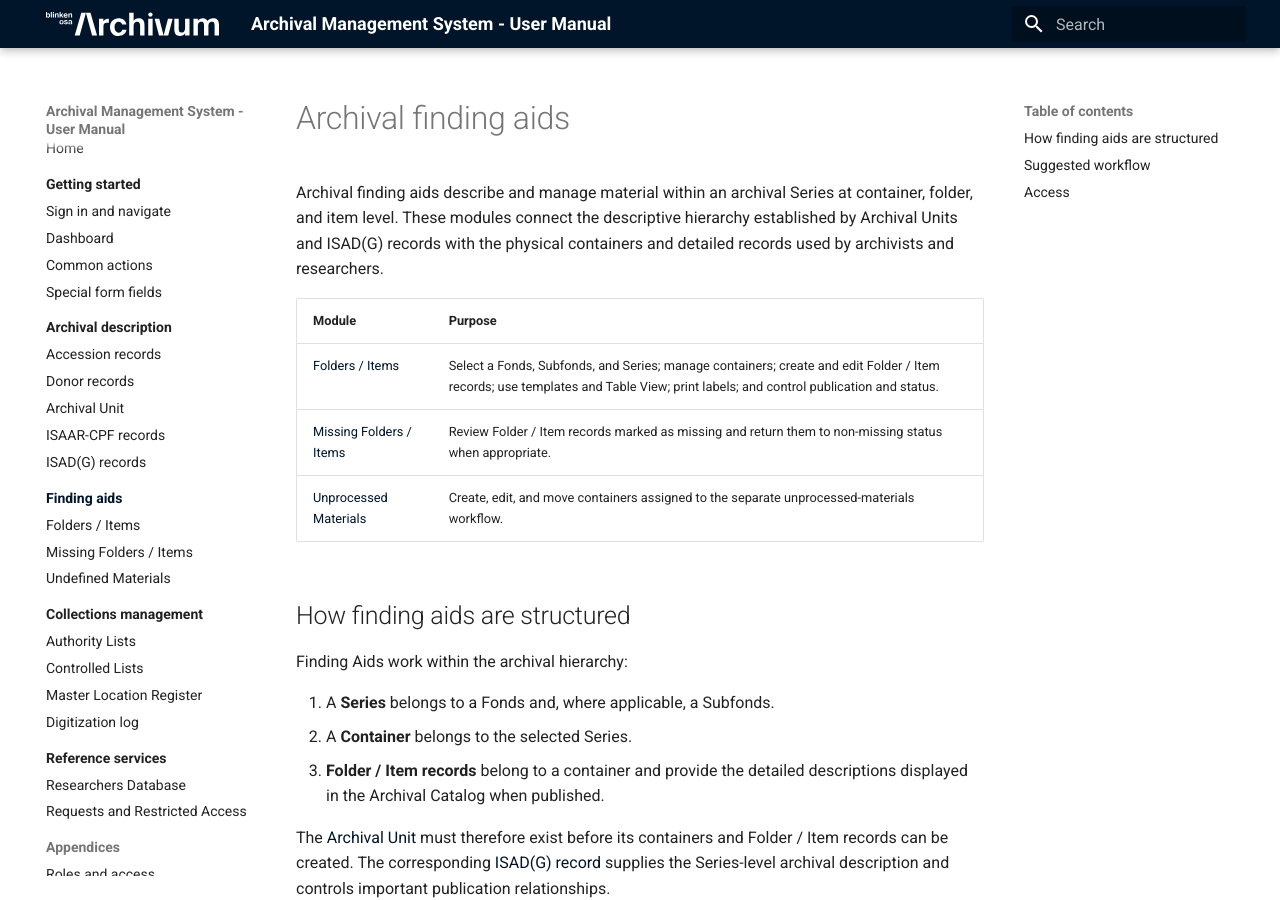
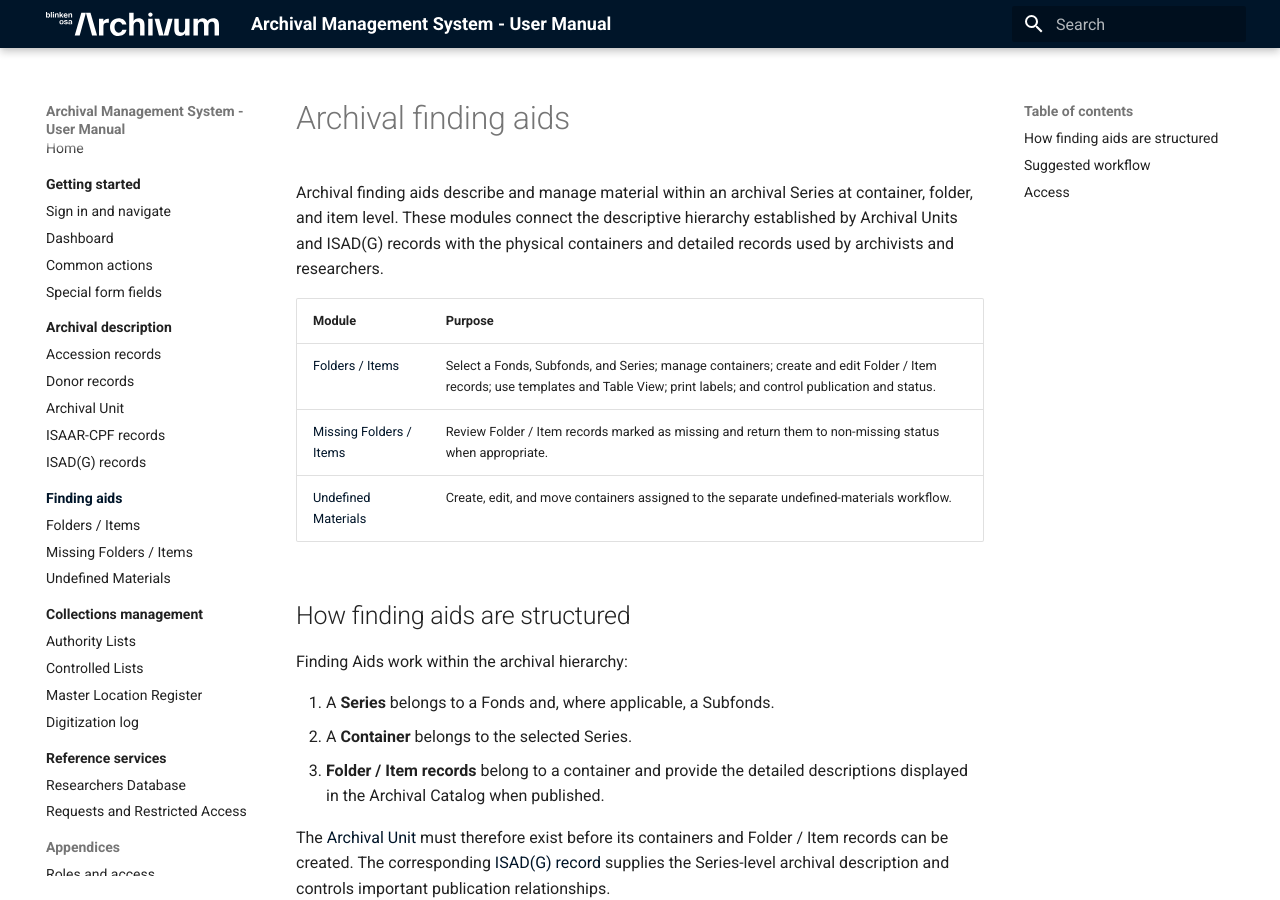
Before and after one commit to BlinkenOSA/ams-manual, an MkDocs documentation site: the page built from docs/archival-finding-aids/index.md, in a window 1280 px wide and 900 px high. Built offline with MkDocs 1.6.1 and Material for MkDocs 9.7.7, drawn with Linux system fonts in a browser that asks for light colours.

Commit message:
Update index.md

```diff
--- a/docs/archival-finding-aids/index.md
+++ b/docs/archival-finding-aids/index.md
@@ -6,7 +6,7 @@ Archival finding aids describe and manage material within an archival Series at
 |---|---|
 | [Folders / Items](../archival-description/finding-aids.md) | Select a Fonds, Subfonds, and Series; manage containers; create and edit Folder / Item records; use templates and Table View; print labels; and control publication and status. |
 | [Missing Folders / Items](../archival-description/finding-aids-missing.md) | Review Folder / Item records marked as missing and return them to non-missing status when appropriate. |
-| [Unprocessed Materials](../archival-description/finding-aids-unprocessed.md) | Create, edit, and move containers assigned to the separate unprocessed-materials workflow. |
+| [Undefined Materials](../archival-description/finding-aids-undefined.md) | Create, edit, and move containers assigned to the separate undefined-materials workflow. |
 
 ## How finding aids are structured
 
```
